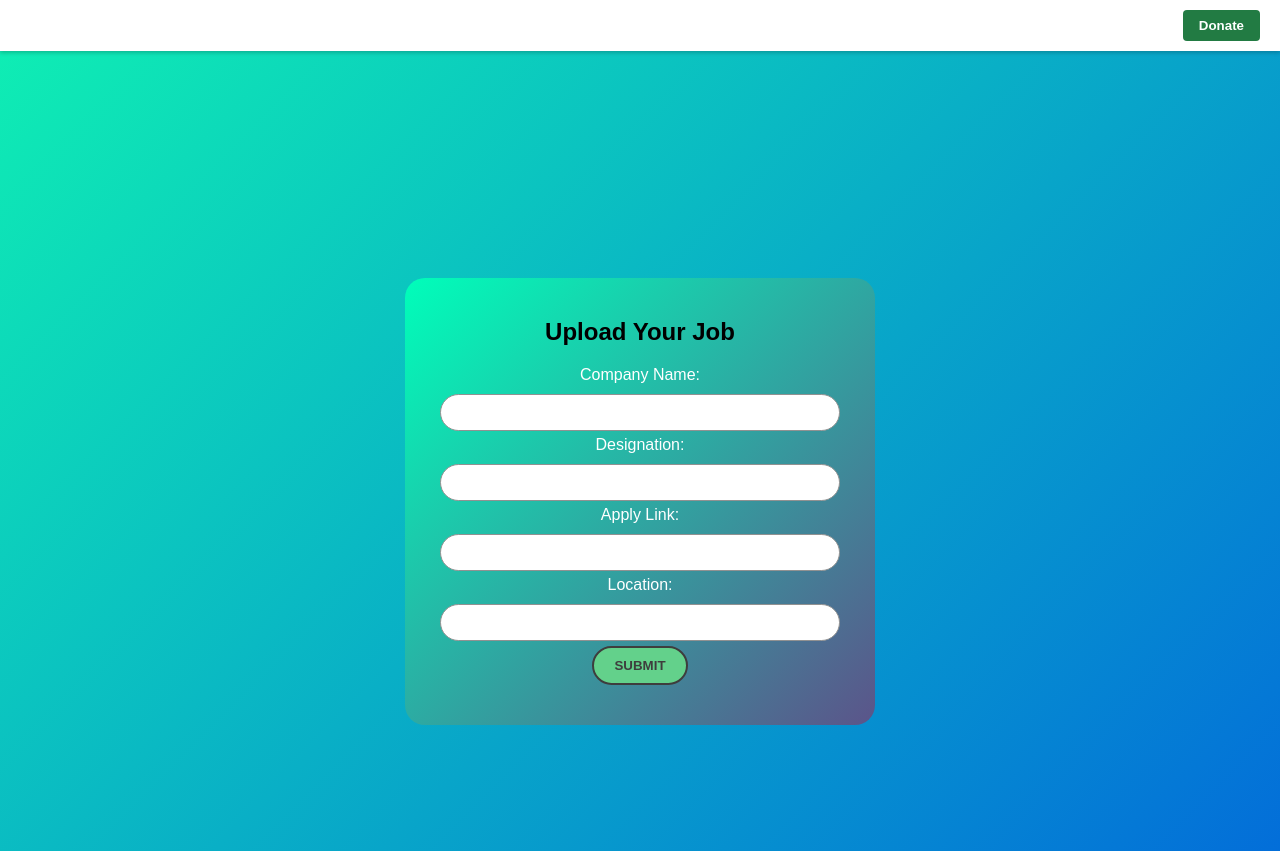
After one commit to Shivamgorade/orbit-first, a Django app: template orbitapp/templates/orbitapp/find_talent.html in a window 1280 px wide. The commit adds this page. Run offline with Django 3.2, Linux system fonts and the light colour scheme; the template is opened without the code that fills it, so the values that code supplies are empty.

Commit message:
sixth commit

```diff
--- a/orbit/settings.py
+++ b/orbit/settings.py
@@ -25,7 +25,7 @@ SECRET_KEY = 'django-insecure-xu7*d+-&mo-oy$5t*-x*i1jfvv%robf+=g0_9192cv8(p#xks(
 # SECURITY WARNING: don't run with debug turned on in production!
 DEBUG = True
 
-ALLOWED_HOSTS = ['192.168.65.247']
+ALLOWED_HOSTS = ['*']
 #'192.168.65.247'
 
 # Application definition
--- a/orbitapp/static/css/find_job.css
+++ b/orbitapp/static/css/find_job.css
@@ -201,8 +201,8 @@ footer {
 .search-input {
     width: 300px;
     padding: 10px;
-    border: 1px solid #ccc;
-    border-radius: 4px;
+    border: 1px solid #a9a9a9;
+    border-radius: 30px;
     margin-right: 10px;
 }
 /* Footer Styles */
--- /dev/null
+++ b/orbitapp/static/css/find_talent.css
@@ -0,0 +1,97 @@
+/* Reset default styles */
+* {
+    margin: 0;
+    padding: 0;
+    box-sizing: border-box;
+}
+
+/* Apply a gradient background */
+body {
+    background: linear-gradient(135deg, #0FF0B3, #036ED9);
+    font-family: Poppins, sans-serif;
+    color: #fff;
+}
+
+/* Style the header */
+header {
+    border: black;
+    background-color: #62de79;
+    padding: 20px 0;
+    text-align: center;
+    box-shadow: 0px 2px 4px rgba(0, 0, 0, 0.2);
+}
+
+.header-content h1 {
+    font-size: 36px;
+    font-weight: bold;
+}
+
+.header-content p {
+    font-size: 18px;
+}
+
+/* Style the main content */
+main {
+    display: flex;
+    justify-content: center;
+    align-items: center;
+    height: 100vh;
+}
+
+.form-container {
+    width: 90%;
+    max-width: 470px;
+    background: linear-gradient(135deg, #00feba,#5b548a);
+    color: #fff;
+    margin: 100px auto 0;
+    border-radius: 20px;
+    padding: 40px 35px;
+    text-align: center;
+}
+
+.form-container h2 {
+    color: black;
+    font-size: 24px;
+    font-weight: bold;
+    margin-bottom: 20px;
+}
+
+/* Style the form inputs and button */
+form {
+    display: flex;
+    flex-direction: column;
+    align-items: center;
+}
+
+label {
+    font-size: 16px;
+    margin-bottom: 5px;
+}
+
+input[type="text"],
+input[type="url"] {
+    width: 100%;
+    padding: 10px;
+    margin: 5px 0;
+    border: 1px solid #919191;
+    border-radius: 30px;
+}
+
+button {
+    background-color: #63d18b;
+    color: #3e3d3d;
+    border-color: black;
+    padding: 10px 20px;
+    border: 2px solid;
+    border-radius: 30px;
+    font-weight: bold;
+    cursor: pointer;
+    transition: background-color 0.3s ease;
+}
+
+button:hover {
+    background-color: #a5d1b3;
+}
+label.for{
+    justify-content: flex-start;
+}
--- a/orbitapp/static/css/home.css
+++ b/orbitapp/static/css/home.css
@@ -21,7 +21,7 @@ body {
 }
 
 .header .donate-button {
-    background-color: #227b43;
+    background-color:#227b43;
     color: white;
     padding: 8px 16px;
     border: none;
--- /dev/null
+++ b/orbitapp/templates/orbitapp/find_talent.html
@@ -0,0 +1,39 @@
+<!DOCTYPE html>
+{% load static %}
+<html lang="en">
+<head>
+    <meta charset="UTF-8">
+    <meta name="viewport" content="width=device-width, initial-scale=1.0">
+    <link rel="stylesheet" href="{% static 'css/find_talent.css' %}">
+    <link rel="stylesheet" href="{% static 'css/home.css' %}">
+    <title>Find Talent</title>
+</head>
+<body>
+    <div class="header">
+        <div class="logo">Orbit</div>
+        <button class="donate-button">Donate</button>
+    </div>
+
+    <main>
+        <section class="form-container">
+            <h2>Upload Your Job </h2>
+            <form method="post">
+                {% csrf_token %}
+                <label for="company_name">Company Name:</label>
+                <input type="text" id="company_name" name="company_name" required>
+
+                <label for="designation">Designation:</label>
+                <input type="text" id="designation" name="designation" required>
+
+                <label for="apply_link">Apply Link:</label>
+                <input type="text" id="apply_link" name="apply_link" required>
+
+                <label for="location">Location:</label>
+                <input type="text" id="location" name="location" required>
+
+                <button type="submit">SUBMIT</button>
+            </form>
+        </section>
+    </main>
+</body>
+</html>
--- a/orbitapp/urls.py
+++ b/orbitapp/urls.py
@@ -6,5 +6,9 @@ urlpatterns = [
 
      path('find-job/', views.find_job, name='find_job'),
 
+     path('find-talent/',views.find_talent, name='find-talent'),
+
+     path('find-senior/',views.find_senior, name='find-senior'),
+
     # Define any other URL patterns specific to your app here
 ]
```
Also changed, not shown: orbitapp/static/css/find_senior.css (added, +132 -0 lines), orbitapp/templates/orbitapp/find_senior.html (added, +51 -0 lines), orbitapp/templates/orbitapp/home.html (+10 -2 lines), orbitapp/views.py (+35 -0 lines), db.sqlite3, orbitapp/forms.py (added).
